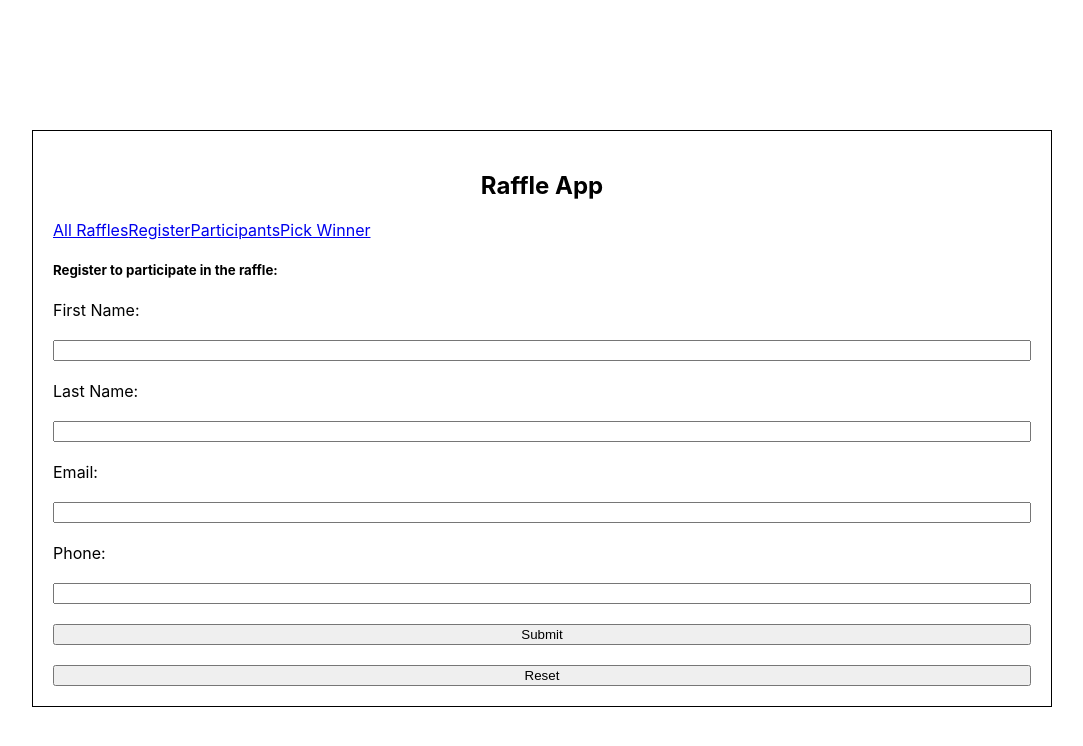
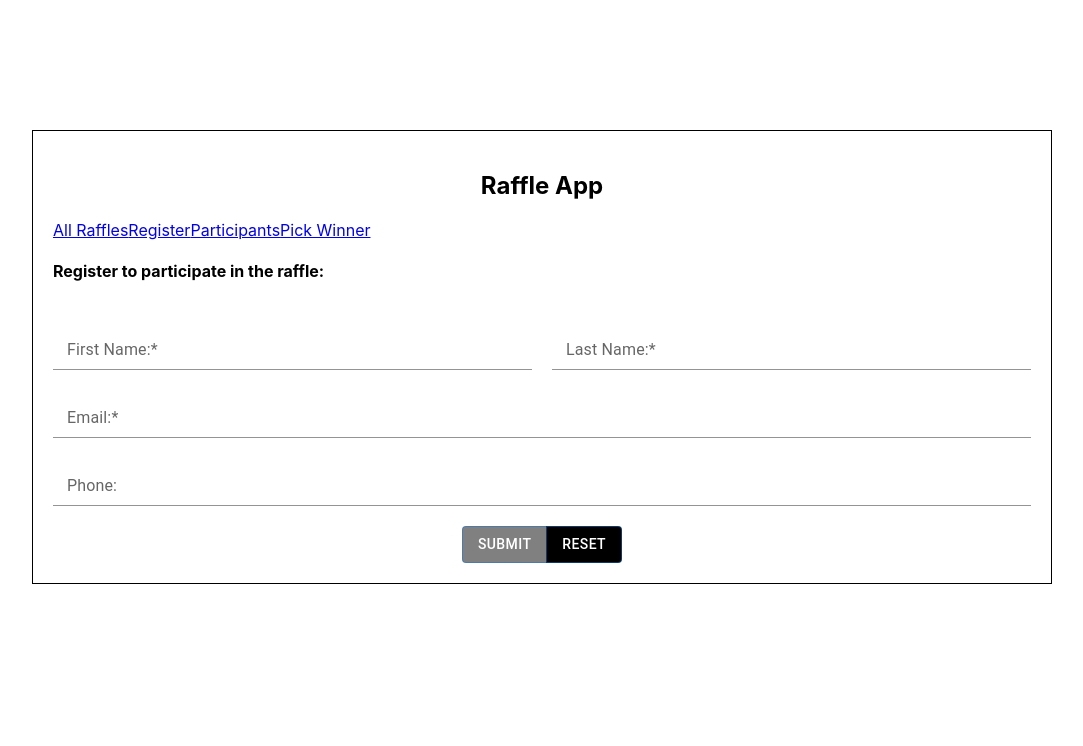
Before and after one commit to Wwright91/raffle_frontend, a React (Create React App) app: page /raffles/1 in a window 1280 px wide. Shown: the top 746 px of the page, without its empty margins (98-1181 px from the left). Built offline with nearby package versions, Linux system fonts and the light colour scheme; no server answers.

Commit message:
Styled form for registering a new participant

```diff
--- a/src/components/newParticipant/NewParticipant.js
+++ b/src/components/newParticipant/NewParticipant.js
@@ -1,5 +1,12 @@
 import React, { useState } from "react";
 import { useParams } from "react-router-dom";
+import "./NewParticipant.scss";
+
+import Button from "@mui/material/Button";
+import ButtonGroup from "@mui/material/ButtonGroup";
+import FormControl from "@mui/material/FormControl";
+import Input from "@mui/material/Input";
+import InputLabel from "@mui/material/InputLabel";
 
 const API_URL = process.env.REACT_APP_API_URL;
 
@@ -13,8 +20,6 @@ const NewParticipant = () => {
 
   const { id } = useParams();
 
-  // console.log("raffle_id", id)
-
   async function enterNewParticipant() {
     try {
       const createParticipant = await fetch(
@@ -27,8 +32,6 @@ const NewParticipant = () => {
           },
         }
       );
-
-      // console.log("new creation", createParticipant)
 
       if (createParticipant.ok) {
         clearForm();
@@ -53,41 +56,63 @@ const NewParticipant = () => {
 
   return (
     <div>
-      <h5>Register to participate in the raffle:</h5>
       <form onSubmit={handleSubmit}>
-        <label htmlFor="first_name">First Name:</label>
-        <input
+        <h4>Register to participate in the raffle:</h4>
+        <div className="Participants">
+          <FormControl sx={{ width: "50%" }}>
+            <InputLabel htmlFor="first_name">First Name:*</InputLabel>
+            <Input
               type="text"
               id="first_name"
               value={form.first_name}
               required
               onChange={handleChange}
             />
-        <label htmlFor="last_name">Last Name:</label>
-        <input
+          </FormControl>
+          <FormControl sx={{ width: "50%" }}>
+            <InputLabel htmlFor="last_name">Last Name:*</InputLabel>
+            <Input
               type="text"
               id="last_name"
               value={form.last_name}
               required
               onChange={handleChange}
             />
-        <label htmlFor="email">Email:</label>
-        <input
+          </FormControl>
+        </div>
+        <FormControl>
+          <InputLabel htmlFor="email">Email:*</InputLabel>
+          <Input
             type="text"
             id="email"
             value={form.email}
             required
             onChange={handleChange}
           />
-        <label htmlFor="phone">Phone:</label>
-        <input
+        </FormControl>
+        <FormControl>
+          <InputLabel htmlFor="phone">Phone:</InputLabel>
+          <Input
             type="text"
             id="phone"
             value={form.phone}
             onChange={handleChange}
           />
-        <button>Submit</button>
-        <button onClick={clearForm}>Reset</button>
+        </FormControl>
+        <div className="Buttons">
+          <ButtonGroup>
+            <Button type="submit" sx={{ bgcolor: "grey", color: "white" }}>
+              Submit
+            </Button>
+            <Button
+              type="submit"
+              sx={{ bgcolor: "black", color: "white" }}
+              onClick={clearForm}
+            >
+              Reset
+            </Button>
+          </ButtonGroup>
+        </div>
       </form>
     </div>
   );
--- /dev/null
+++ b/src/components/newParticipant/NewParticipant.scss
@@ -0,0 +1,9 @@
+.Participants {
+  display: flex;
+  gap: 20px;
+}
+
+.Buttons {
+  display: flex;
+  justify-content: center;
+}
```
Lines whose indentation alone changed are shown as unchanged.
